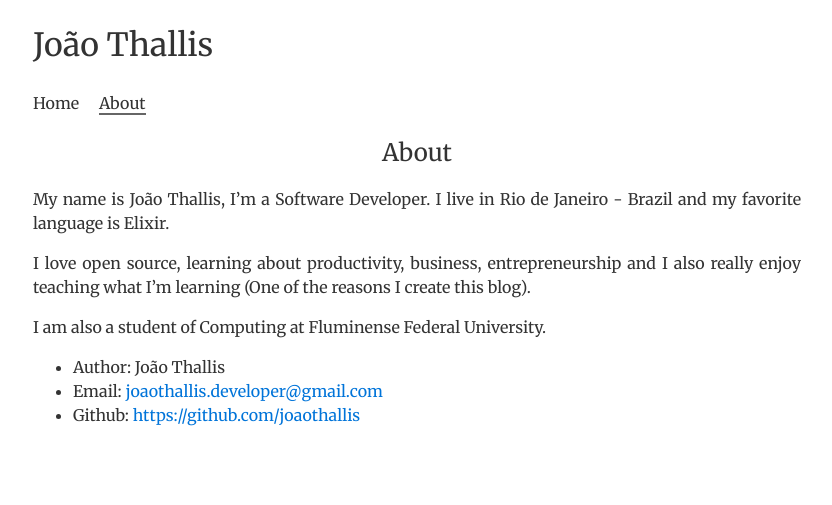
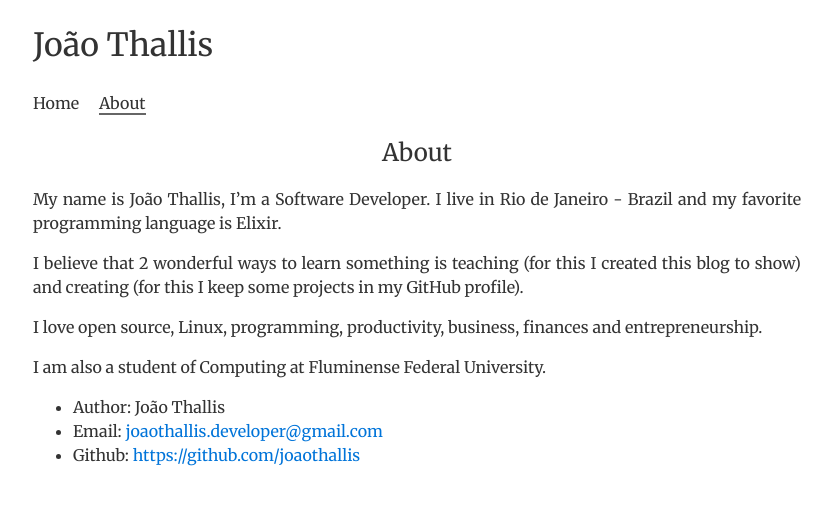
Before and after one commit to syaning/vida, a Jekyll site: the page built from about.md, in a window 1280 px wide. Shown: the top 505 px of the page, without its empty margins (223-1055 px from the left). Built offline with Jekyll 4.4.1, drawn with Linux system fonts in a browser that asks for light colours.

```diff
--- a/about.md
+++ b/about.md
@@ -4,9 +4,11 @@ title:     About
 permalink: /about/
 ---
 
-My name is João Thallis, I'm a Software Developer. I live in Rio de Janeiro - Brazil and my favorite language is Elixir.
+My name is João Thallis, I'm a Software Developer. I live in Rio de Janeiro - Brazil and my favorite programming language is Elixir.
 
-I love open source, learning about productivity, business, entrepreneurship and I also really enjoy teaching what I'm learning (One of the reasons I create this blog).
+I believe that 2 wonderful ways to learn something is teaching (for this I created this blog to show) and creating (for this I keep some projects in my GitHub profile).
+
+I love open source, Linux, programming, productivity, business, finances and entrepreneurship.
 
 I am also a student of Computing at Fluminense Federal University.
 
```
Also changed, not shown: _posts/2018-06-29-markdown-with-vscode.md (added, +59 -0 lines).
